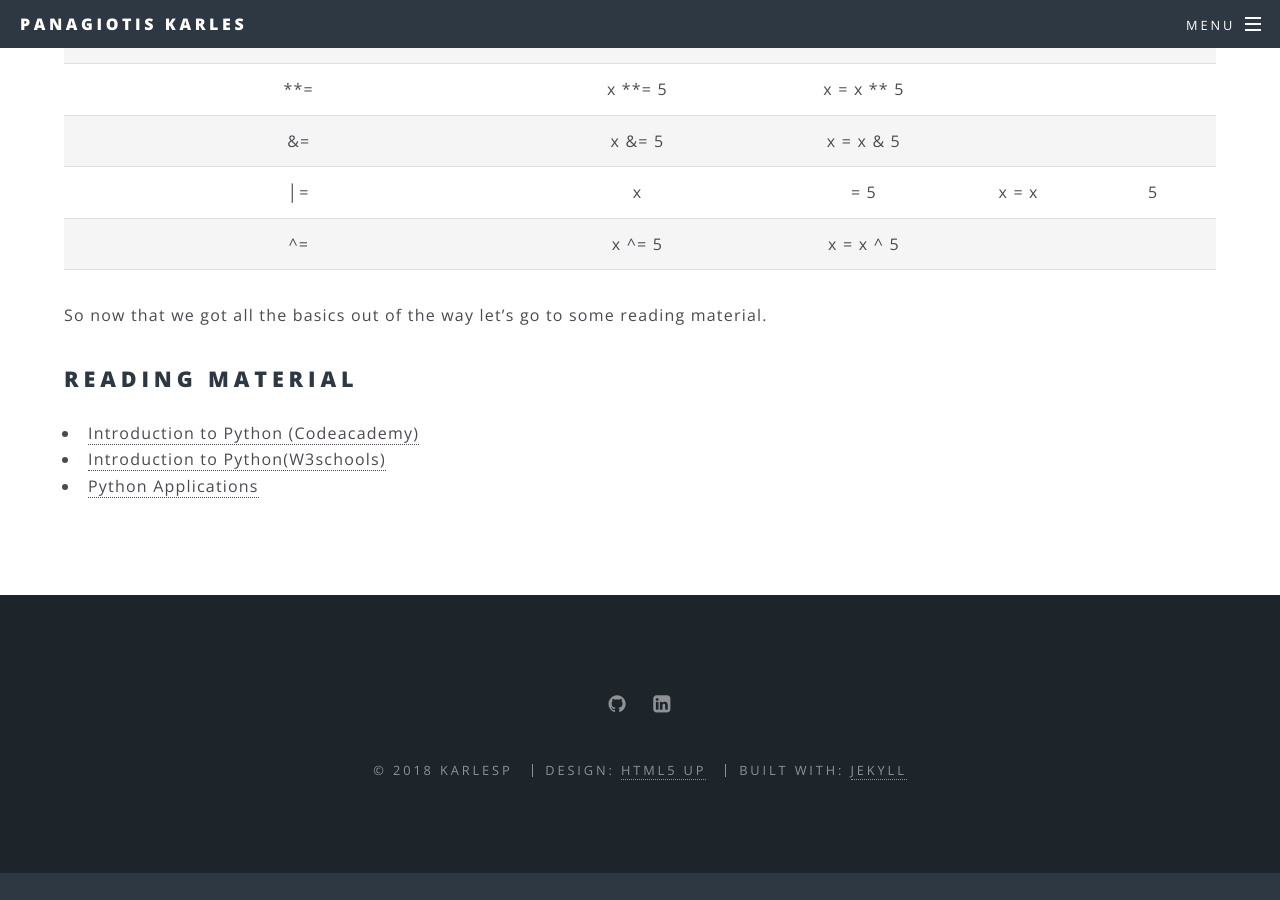
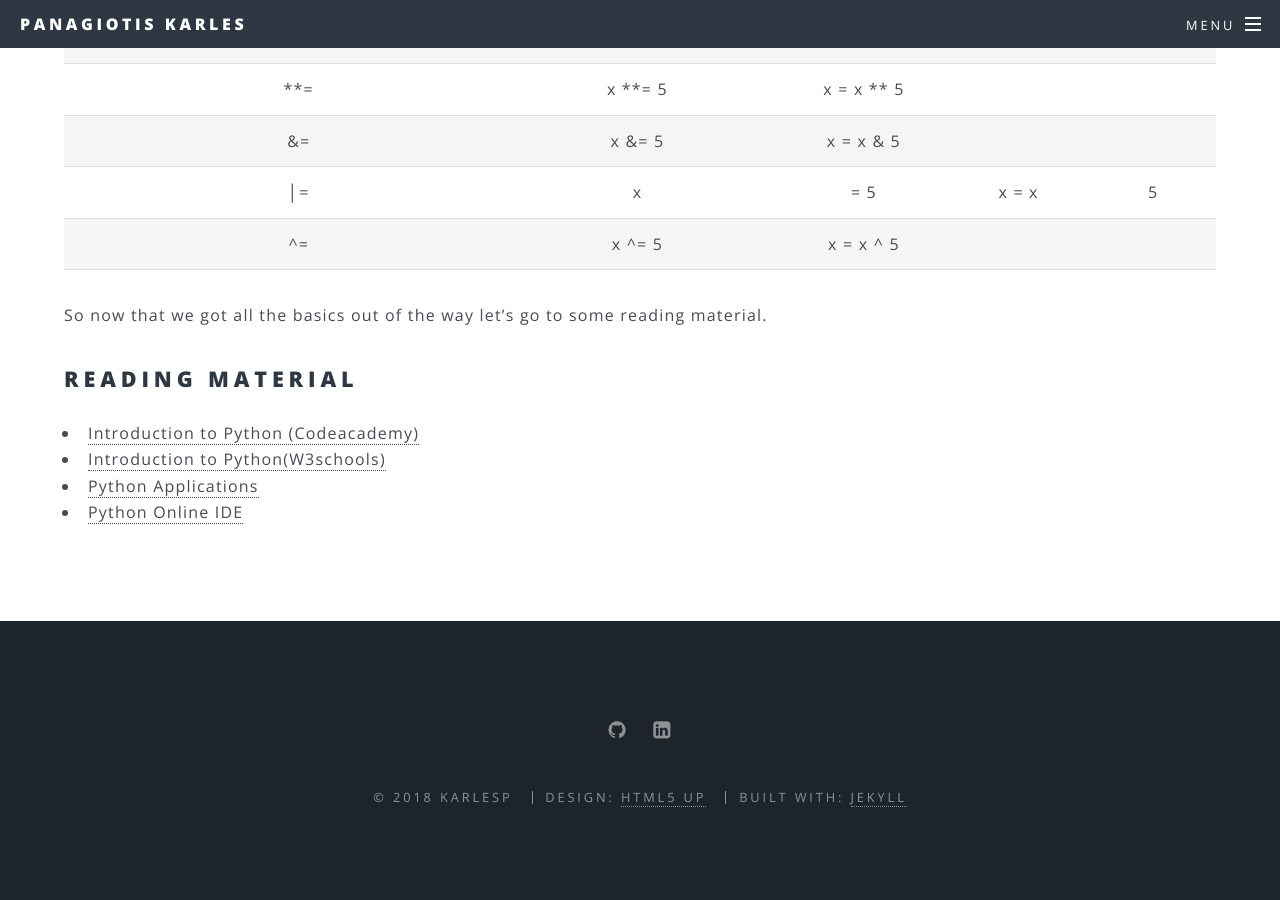
Before and after one commit to KarlesP/karlesp.github.io, a Jekyll site: the page built from languages/python_intro.md, in a window 1280 px wide and 900 px high, scrolled down 3294 px. Built offline with Jekyll 4.4.1, drawn with Linux system fonts in a browser that asks for light colours; before the commit the page ends 4167 px from its top, so only the background shows below that.

Commit message:
Update python_intro.md

```diff
--- a/languages/python_intro.md
+++ b/languages/python_intro.md
@@ -118,3 +118,4 @@ So now that we got all the basics out of the way let's go to some reading materi
 + [Introduction to Python (Codeacademy)](https://www.codecademy.com/learn/learn-python)
 + [Introduction to Python(W3schools)](https://www.w3schools.com/python/python_intro.asp)
 + [Python Applications](https://www.python.org/about/apps/)
++ [Python Online IDE](http://rextester.com/l/python3_online_compiler)
```
